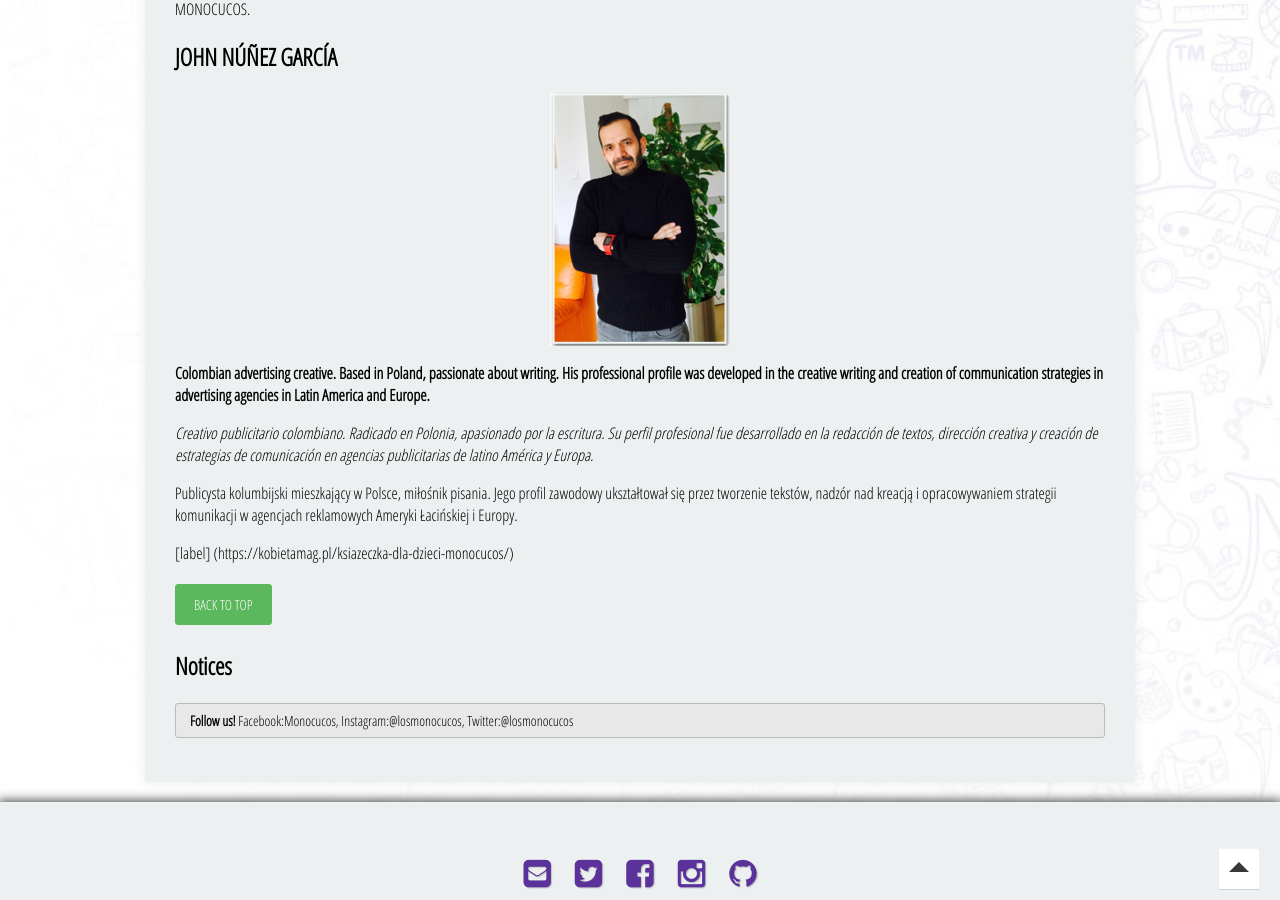
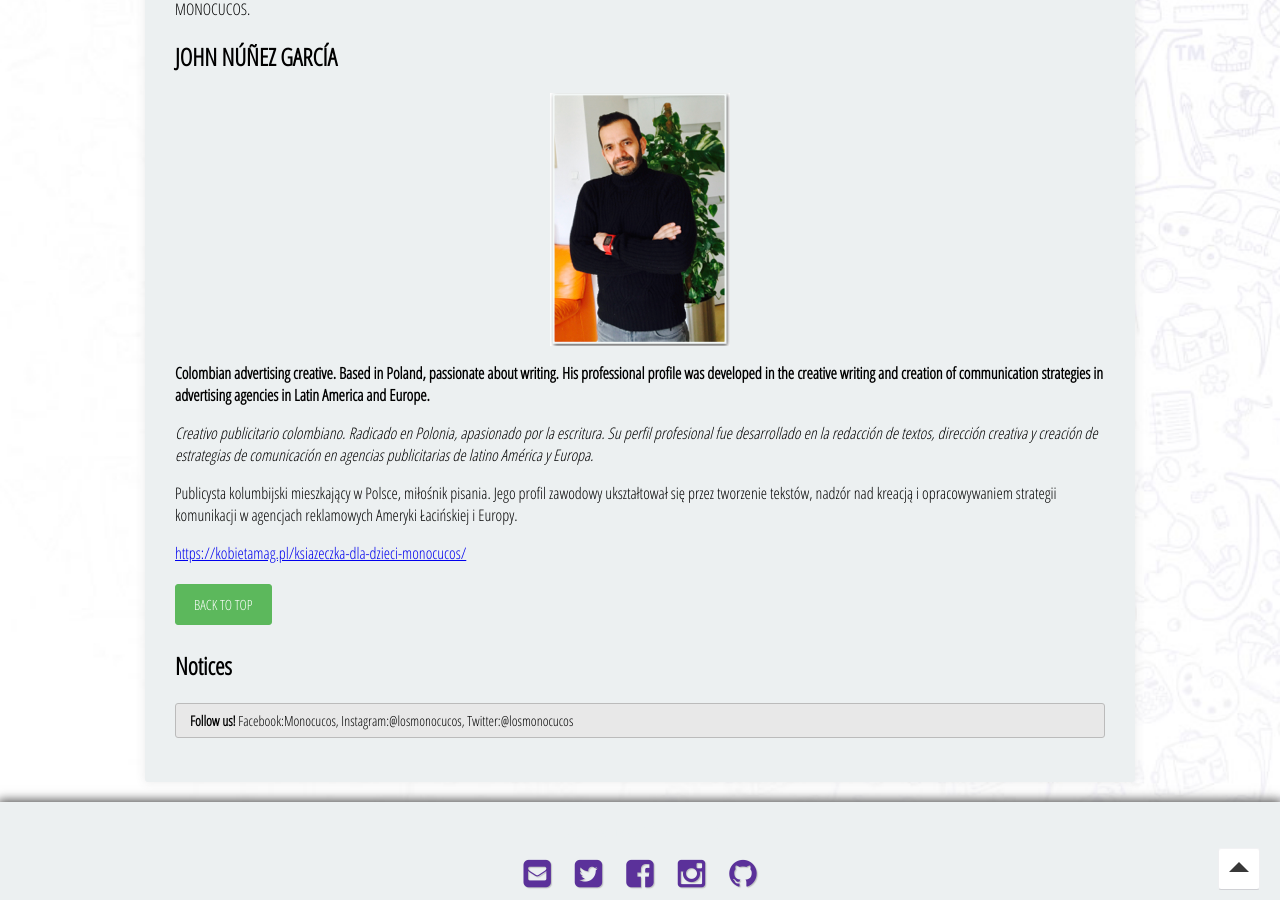
Before and after one commit to MonocucosTM/Monocucos, a Jekyll site: the page built from _posts/2018-01-12-authors.md, in a window 1280 px wide and 900 px high, scrolled down 676 px. Built offline with Jekyll 4.4.1, drawn with Linux system fonts in a browser that asks for light colours; nearby versions of some CDN libraries; some web fonts are replaced.

Commit message:
Update 2018-01-12-authors.md

```diff
--- a/_posts/2018-01-12-authors.md
+++ b/_posts/2018-01-12-authors.md
@@ -35,7 +35,7 @@ Ilustrator, grafik, artystka meksykańska mieszkająca w Kanadzie. Jej wielokult
 Publicysta kolumbijski mieszkający w Polsce, miłośnik pisania. Jego profil zawodowy ukształtował się przez tworzenie tekstów, nadzór nad kreacją i opracowywaniem strategii komunikacji w agencjach reklamowych Ameryki Łacińskiej i Europy.
 
 
-[label] (https://kobietamag.pl/ksiazeczka-dla-dzieci-monocucos/)
+<https://kobietamag.pl/ksiazeczka-dla-dzieci-monocucos/>
 
 
 <div markdown="0"><a href="#" class="btn btn-success">BACK TO TOP</a></div>
```
